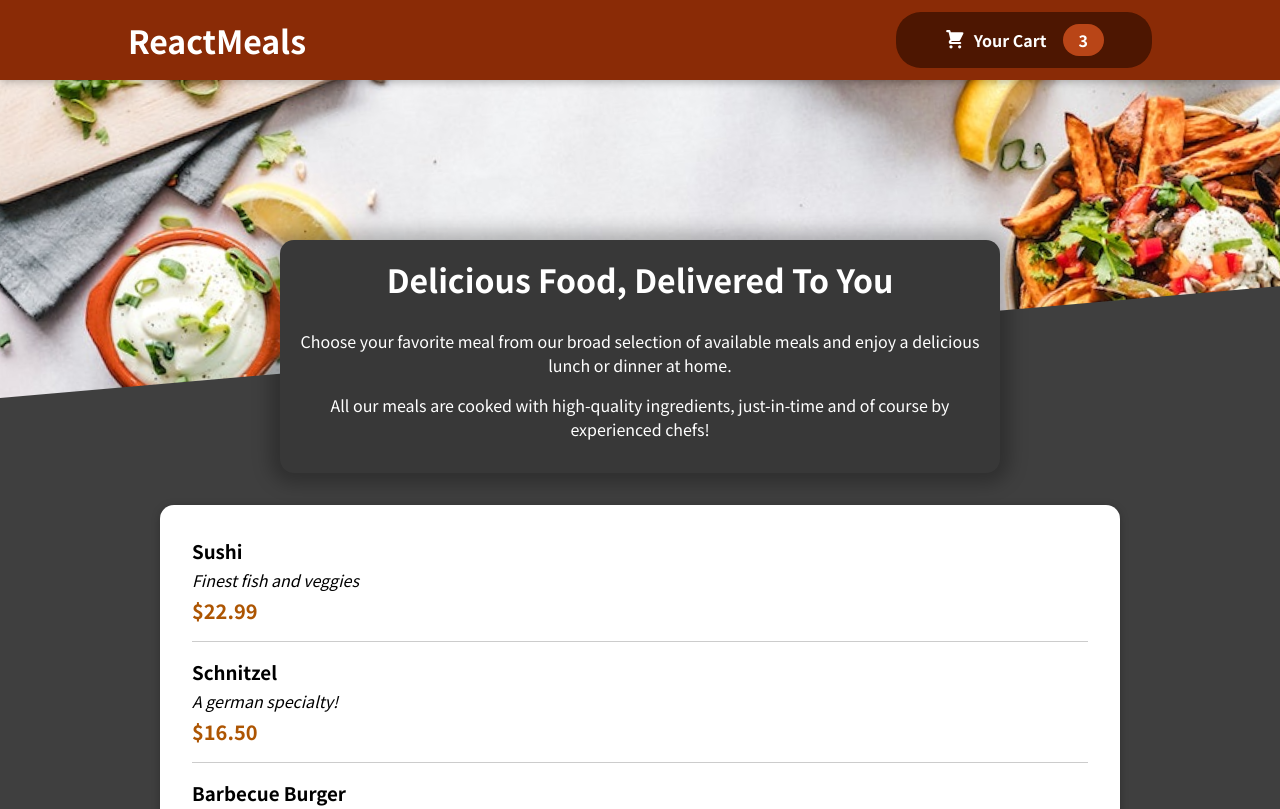
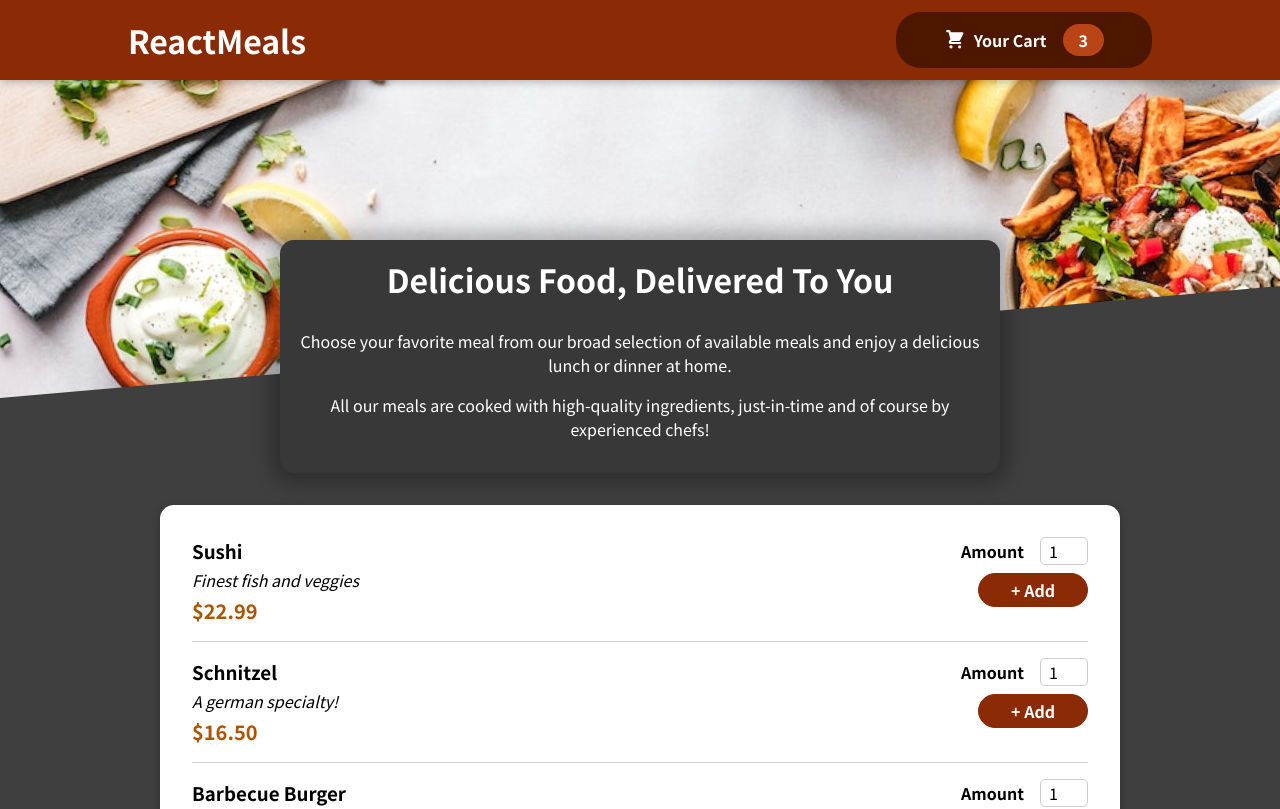
Before and after one commit to olha-vrnn/food-order-app, a React (Create React App) app: page / in a window 1280 px wide. Shown: the top 809 px of the page. Built offline with nearby package versions, Linux system fonts and the light colour scheme.

Commit message:
feat: adding a form

```diff
--- a/src/components/Meals/AvailableMeals.js
+++ b/src/components/Meals/AvailableMeals.js
@@ -32,6 +32,7 @@
 const AvailableMeals = () => {
     const mealsList = DUMMY_MEALS.map(meal =>
         <MealItem
+            id={meal.id}
             key={meal.id}
             name={meal.name}
             description={meal.description}
--- a/src/components/Meals/MealItem/MealItem.js
+++ b/src/components/Meals/MealItem/MealItem.js
@@ -1,3 +1,5 @@
+import MealItemForm from './MealItemForm';
+
 import classes from './MealItem.module.css';
 
 const MealItem = props => {
@@ -10,7 +12,9 @@
             <div className={classes.description}>{props.description}</div>
             <div className={classes.price}>{price}</div>
         </div>
-        <div></div>
+        <div>
+            <MealItemForm id={props.id} />
+        </div>
     </li>
 };
 
--- a/src/components/Meals/MealItem/MealItemForm.js
+++ b/src/components/Meals/MealItem/MealItemForm.js
@@ -0,0 +1,19 @@
+import Input from '../../UI/Input';
+
+import classes from './MealItemForm.module.css';
+
+const MealItemForm = props => {
+    return <form className={classes.form}>
+        <Input label="Amount" input={{
+            id: 'amount_' + props.id,
+            type: 'number',
+            min: '1',
+            max: '5',
+            step: '1',
+            defaultValue: '1'
+        }}/>
+        <button>+ Add</button>
+    </form>
+};
+
+export default MealItemForm;
--- /dev/null
+++ b/src/components/Meals/MealItem/MealItemForm.module.css
@@ -0,0 +1,20 @@
+.form {
+    text-align: right;
+}
+
+.form button {
+    font: inherit;
+    cursor: pointer;
+    background-color: #8a2b06;
+    border: 1px solid #8a2b06;
+    color: white;
+    padding: 0.25rem 2rem;
+    border-radius: 20px;
+    font-weight: bold;
+}
+
+.form button:hover,
+.form button:active {
+    background-color: #641e03;
+    border-color: #641e03;
+}
--- /dev/null
+++ b/src/components/UI/Input.js
@@ -0,0 +1,10 @@
+import classes from './Input.module.css';
+
+const Input = props => {
+    return <div className={classes.input}>
+        <label htmlFor={props.input.id}>{props.label}</label>
+        <input {...props.input} />
+    </div>
+};
+
+export default Input;
--- /dev/null
+++ b/src/components/UI/Input.module.css
@@ -0,0 +1,18 @@
+.input {
+    display: flex;
+    align-items: center;
+    margin-bottom: 0.5rem;
+}
+
+.input label {
+    font-weight: bold;
+    margin-right: 1rem;
+}
+
+.input input {
+    width: 3rem;
+    border-radius: 5px;
+    border: 1px solid #ccc;
+    font: inherit;
+    padding-left: 0.5rem;
+}
```
